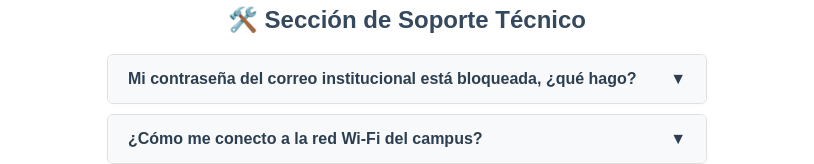
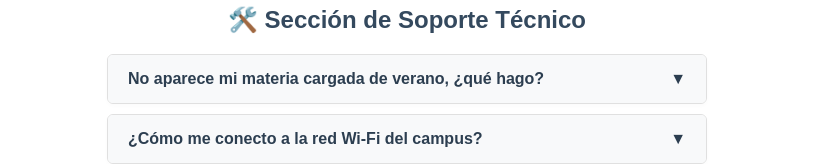
Before and after one commit to 21160707/componente-js, a plain HTML site: page index.html in a window 1280 px wide. Shown: the part 384-548 px from the top of the page, without its empty margins (233-1047 px from the left). Drawn offline with Linux system fonts and the light colour scheme.

Commit message:
first commit

```diff
--- a/index.html
+++ b/index.html
@@ -37,22 +37,22 @@
         const datosEscuela = [
             {
                 pregunta: "¿Cómo puedo consultar mi horario de clases?",
-                respuesta: "Puedes revisarlo directamente ingresando al portal del SII con tu número de control y contraseña en la sección de Consultas."
+                respuesta: "Puedes revisarlo directamente ingresando al portal de mindbox con tu número de control y contraseña en la sección de En curso."
             },
             {
                 pregunta: "¿Cuáles son los requisitos para liberar el servicio social?",
-                respuesta: "Haber cubierto al menos el 70% de tus créditos académicos, entregar tu carta de presentación y completar las 500 horas reglamentarias."
+                respuesta: "Haber cubierto al menos el 70% de tus créditos académicos, entregar tu carta de presentación y completar las 480 horas reglamentarias."
             }
         ];
 
         const datosSoporte = [
             {
-                pregunta: "Mi contraseña del correo institucional está bloqueada, ¿qué hago?",
-                respuesta: "Debes enviar un correo al departamento de cómputo con una captura de tu credencial vigente para solicitar el restablecimiento."
+                pregunta: "No aparece mi materia cargada de verano, ¿qué hago?",
+                respuesta: "Debes enviar un mensaje a la pagina de servicios financieros o al grupo de veranos del ITOaxaca."
             },
             {
                 pregunta: "¿Cómo me conecto a la red Wi-Fi del campus?",
-                respuesta: "Selecciona la red 'Tec-WIFI', ingresa con tu número de control como usuario y tu clave de acceso del SII como contraseña."
+                respuesta: "Selecciona la red 'Tec-WIFI', ingresa la contraseña que es #TodoSomosTecNM."
             }
         ];
 
```
